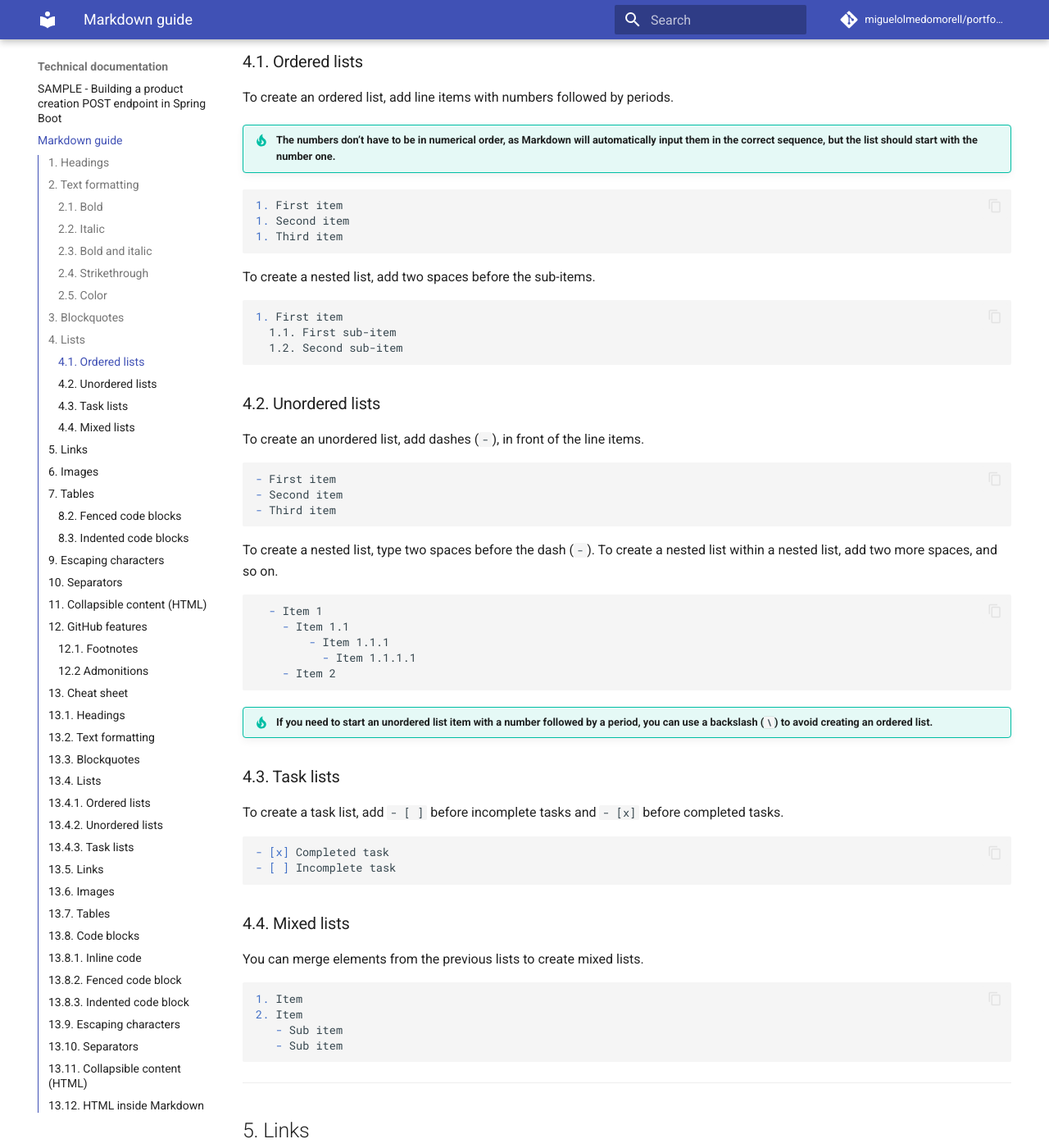
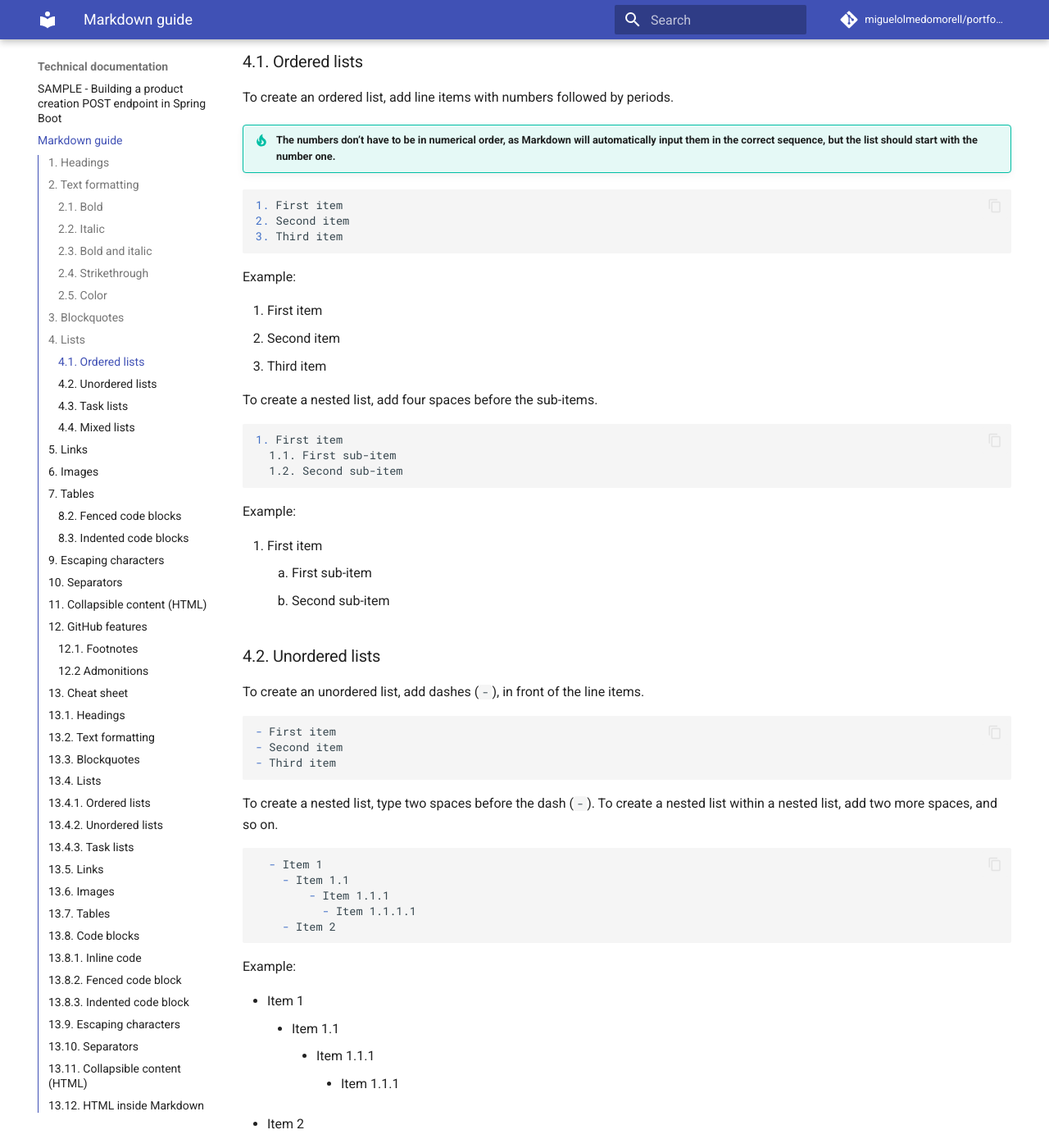
Before and after one commit to MiguelOlmedoMorell/portfolio, an MkDocs documentation site: the page built from docs/technical-documentation/markdown-guide.md, in a window 1280 px wide and 1400 px high, scrolled down 2944 px. Shown: the whole window at 82% size. Built offline with MkDocs 1.6.1 and Material for MkDocs 9.7.7, drawn with Linux system fonts in a browser that asks for light colours; comment, search, counter and statistics services are not loaded; some of the changed text lies outside the part shown.

Commit message:
Updated markdown guide

````diff
--- a/docs/technical-documentation/markdown-guide.md
+++ b/docs/technical-documentation/markdown-guide.md
@@ -118,17 +118,29 @@ To create an ordered list, add line items with numbers followed by periods.
 
 ```markdown
 1. First item
+2. Second item
+3. Third item
+```
+
+Example:
+
+1. First item
 1. Second item
 1. Third item
-```
 
-To create a nested list, add two spaces before the sub-items.
+To create a nested list, add four spaces before the sub-items.
 
 ```markdown
 1. First item
   1.1. First sub-item
   1.2. Second sub-item
 ```
+
+Example:
+
+1. First item
+    1. First sub-item
+    2. Second sub-item
 
 ### 4.2. Unordered lists
 
@@ -150,6 +162,14 @@ To create a nested list, type two spaces before the dash (`-`). To create a nest
     - Item 2
 ```
 
+Example:
+
+- Item 1
+    - Item 1.1
+        - Item 1.1.1
+            - Item 1.1.1
+- Item 2
+
 !!! tip "If you need to start an unordered list item with a number followed by a period, you can use a backslash (`\`) to avoid creating an ordered list."
 
 ### 4.3. Task lists
@@ -161,16 +181,28 @@ To create a task list, add `- [ ]` before incomplete tasks and `- [x]` before co
 - [ ] Incomplete task
 ```
 
+Example:
+
+- [x] Completed task
+- [ ] Incomplete task
+
 ### 4.4. Mixed lists
 
 You can merge elements from the previous lists to create mixed lists.
 
 ```markdown
 1. Item
+    - Sub item
+    - Sub item
 2. Item
-   - Sub item
-   - Sub item
 ```
+
+Example:
+
+1. Item
+    - Sub item
+    - Sub item
+2. Item
 
 ---
 
````
